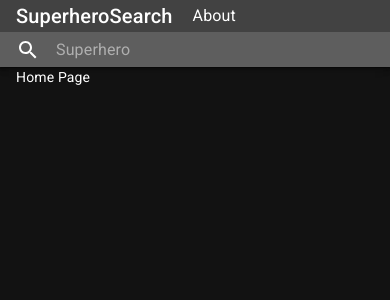
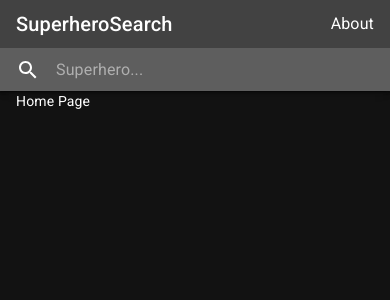
Before and after one commit to AbrahamLara/superhero-search, a Next.js app: page / in a window 390 px wide. Shown: the top 300 px of the page. Built offline with nearby package versions, Linux system fonts and the light colour scheme.

Commit message:
chore/style: Completed app bar

```diff
--- a/components/Layout.tsx
+++ b/components/Layout.tsx
@@ -7,12 +7,9 @@ import {
   Theme,
   makeStyles,
   createStyles,
-  useMediaQuery,
   Link
 } from "@material-ui/core";
 import SearchBar from "./Searchbar";
-import MenuIcon from "@material-ui/icons/Menu";
-import React, { useState } from "react";
 import NextLink from "next/link";
 
 const useStyles = makeStyles((theme: Theme) =>
@@ -45,7 +42,8 @@ const useStyles = makeStyles((theme: Theme) =>
       display: "flex",
       alignItems: "center",
       [theme.breakpoints.down("xs")]: {
-        justifyContent: "space-bewteen"
+        justifyContent: "space-between",
+        padding: theme.spacing(1, 0, 1, 0)
       }
     }
   })
@@ -53,12 +51,6 @@ const useStyles = makeStyles((theme: Theme) =>
 
 export default function Layout(props: any) {
   const classes = useStyles();
-  const matches = useMediaQuery("(min-width:768px)");
-  const [open, setOpen] = useState(false);
-
-  const toggleMenu = () => {
-    setOpen(!open);
-  };
 
   return (
     <div>
--- a/components/SearchBar.tsx
+++ b/components/SearchBar.tsx
@@ -26,11 +26,12 @@ const useStyles = makeStyles((theme: Theme) =>
       color: "inherit"
     },
     inputInput: {
-      padding: theme.spacing(1, 1, 1, 7),
+      padding: theme.spacing(1.5, 1, 1.5, 7),
       transition: theme.transitions.create("width"),
       width: "100%",
       [theme.breakpoints.up("md")]: {
-        width: 200
+        width: 200,
+        padding: theme.spacing(1, 1, 1, 7)
       }
     },
     searchIcon: {
@@ -44,7 +45,7 @@ const useStyles = makeStyles((theme: Theme) =>
   })
 );
 
-const SearchBar = (props: any) => {
+const SearchBar = () => {
   const classes = useStyles();
 
   return (
@@ -57,7 +58,7 @@ const SearchBar = (props: any) => {
           root: classes.inputRoot,
           input: classes.inputInput
         }}
-        placeholder="Superhero"
+        placeholder="Superhero..."
         inputProps={{ "aria-label": "search" }}
       />
     </div>
--- a/pages/_app.tsx
+++ b/pages/_app.tsx
@@ -25,7 +25,7 @@ export default class MyApp extends App {
           <title>My page</title>
           <meta
             name="viewport"
-            content="minimum-scale=1, initial-scale=1, width=device-width"
+            content="minimum-scale=1, initial-scale=1, width=device-width, viewport-fit=cover"
           />
         </Head>
         <ThemeProvider theme={theme}>
```
